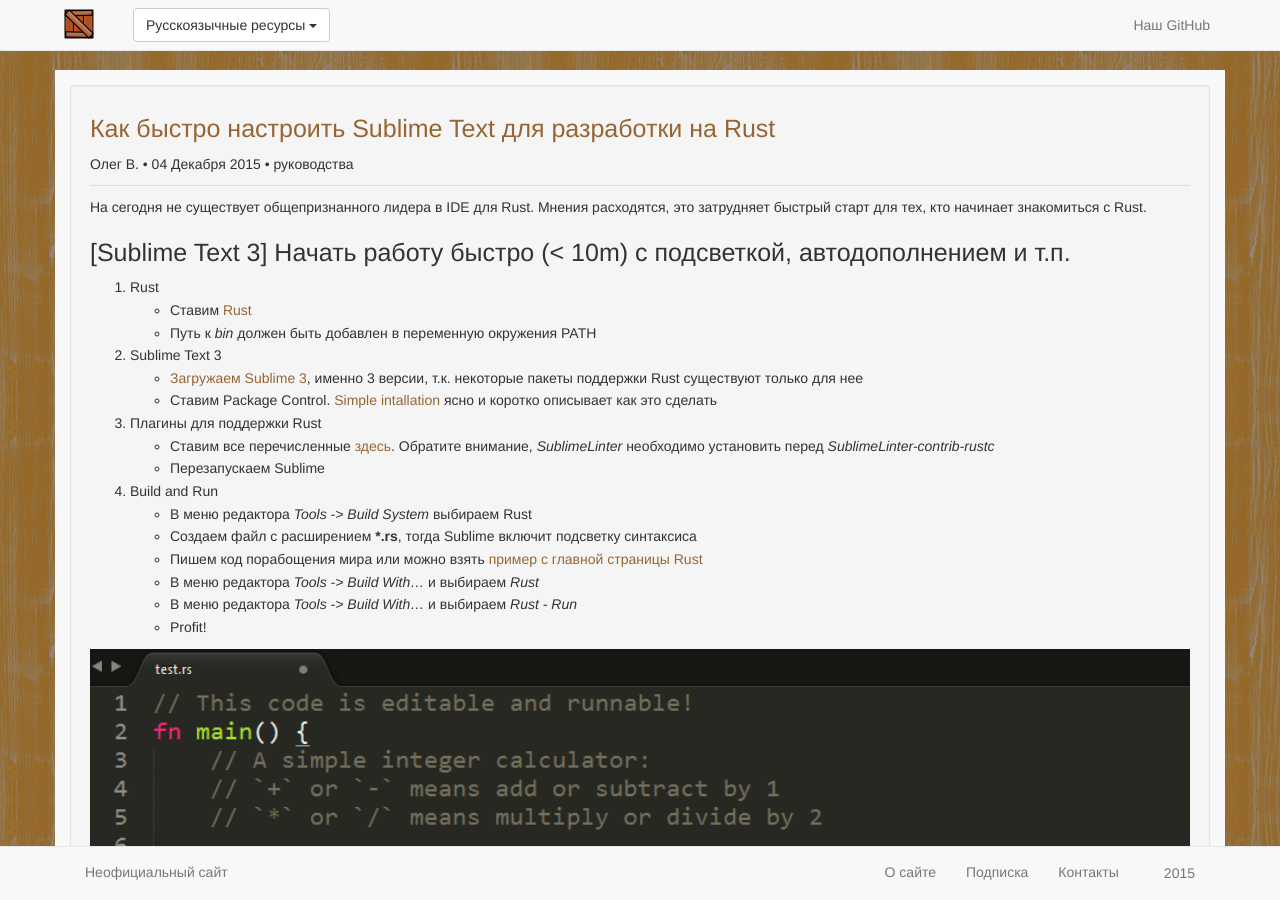
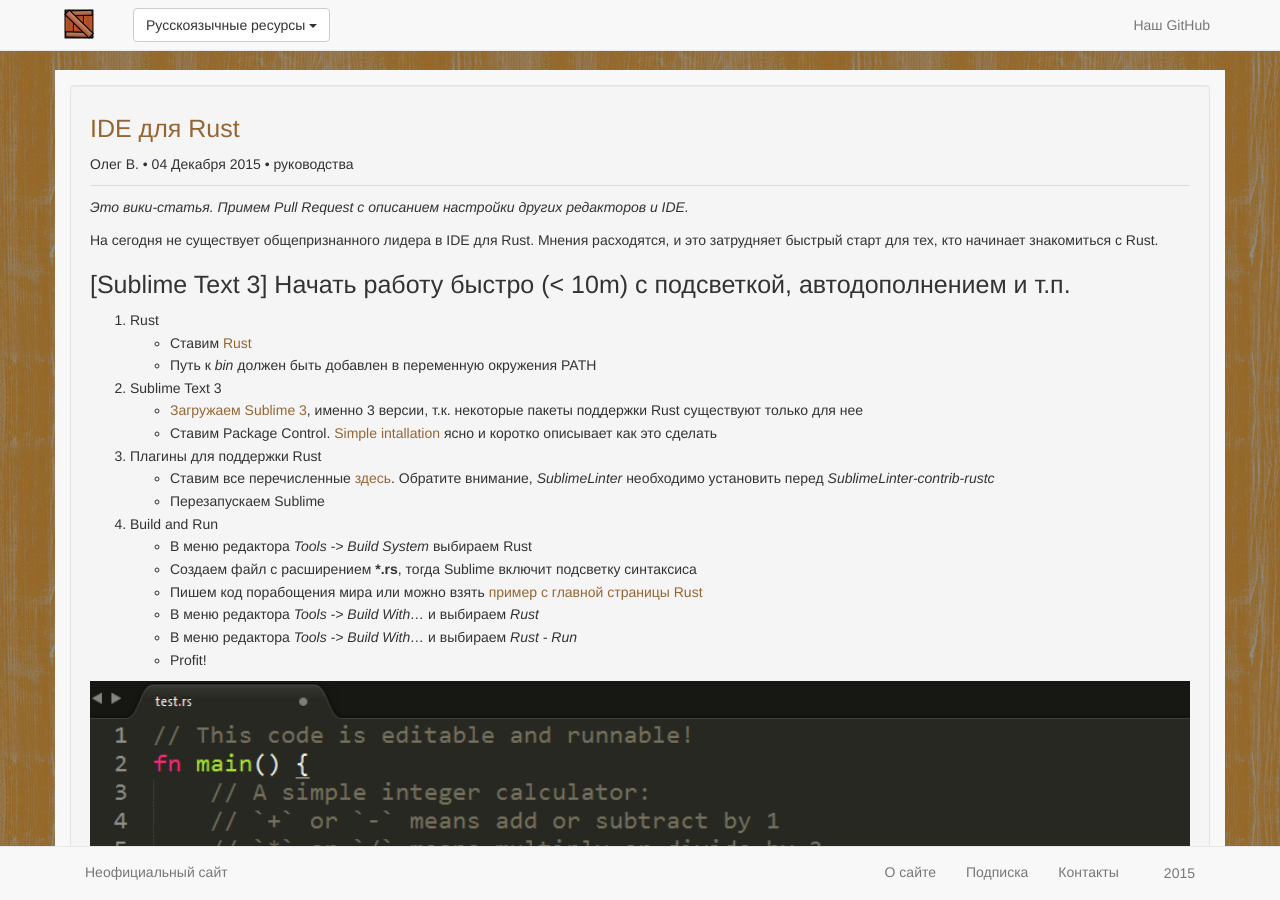
Before and after one commit to rust-lang-ru/rustycrate.ru, a Jekyll site: the page built from _posts/2015-12-04-ide-for-rust.md, in a window 1280 px wide and 900 px high. Built offline with Jekyll 4.4.1, drawn with Linux system fonts in a browser that asks for light colours; nearby versions of some CDN libraries; Markdown is read by kramdown in place of the engine named in the settings; comment, search, counter and statistics services are not loaded; some of the changed text lies outside the part shown.

Commit message:
#34: Changes for the next review were applied.

```diff
--- a/_posts/2015-12-04-ide-for-rust.md
+++ b/_posts/2015-12-04-ide-for-rust.md
@@ -1,16 +1,18 @@
 ---
-title: "Как быстро настроить Sublime Text для разработки на Rust"
+title: "IDE для Rust"
 categories: руководства
 published: true
 author: Олег В.
 excerpt:
-    На сегодня не существует общепризнанного лидера IDE для Rust.<br/>
-    Мнения расходятся, это затрудняет быстрый старт для тех, кто начинает знакомиться с Rust.<br/>
+    На сегодня не существует общепризнанного лидера в IDE для Rust.<br/>
+    Мнения расходятся, и это затрудняет быстрый старт для тех, кто начинает знакомиться с Rust.<br/>
     Это how-to для тех, кто начать работу с Rust быстро и в IDE с подсветкой, автодополнением и прочими печеньями.
 
 ---
 
-На сегодня не существует общепризнанного лидера в IDE для Rust. Мнения расходятся, это затрудняет быстрый старт для тех, кто начинает знакомиться с Rust.
+_Это вики-статья. Примем Pull Request с описанием настройки других редакторов и IDE._
+
+На сегодня не существует общепризнанного лидера в IDE для Rust. Мнения расходятся, и это затрудняет быстрый старт для тех, кто начинает знакомиться с Rust.
 
 # \[Sublime Text 3\] Начать работу быстро (< 10m) с подсветкой, автодополнением и т.п.
 
```
Also changed, not shown: other parts of _posts/2015-12-04-ide-for-rust.md (+1 -1 lines).
